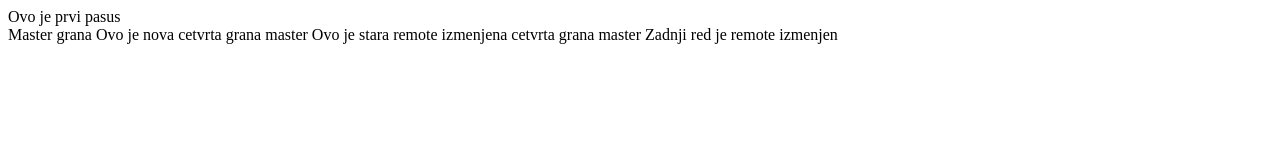
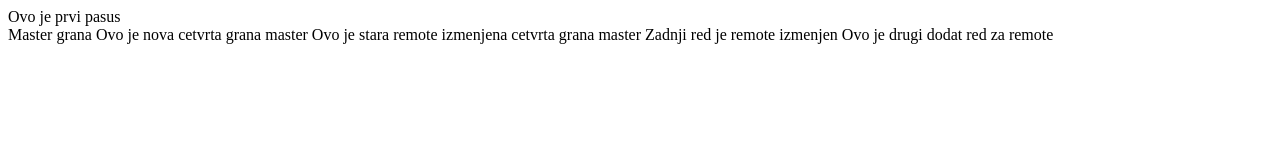
Before and after one commit to MilanStan/experiments, a plain HTML site: page index.html in a window 1280 px wide. Drawn offline with Linux system fonts and the light colour scheme.

Commit message:
drugi exp on remote

```diff
--- a/index.html
+++ b/index.html
@@ -16,6 +16,7 @@
         Ovo je nova cetvrta grana master
         Ovo je stara remote izmenjena cetvrta grana master
         Zadnji red je remote izmenjen
+        Ovo je drugi dodat red za remote
     </div>
 </body>
 </html>
```
